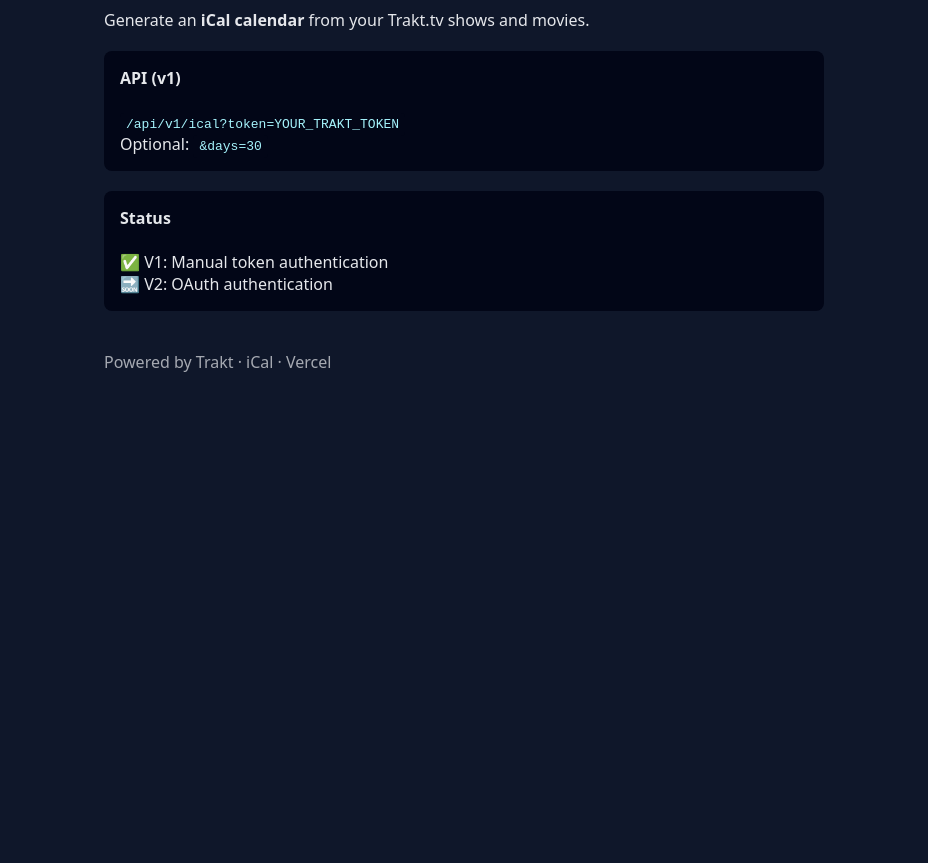
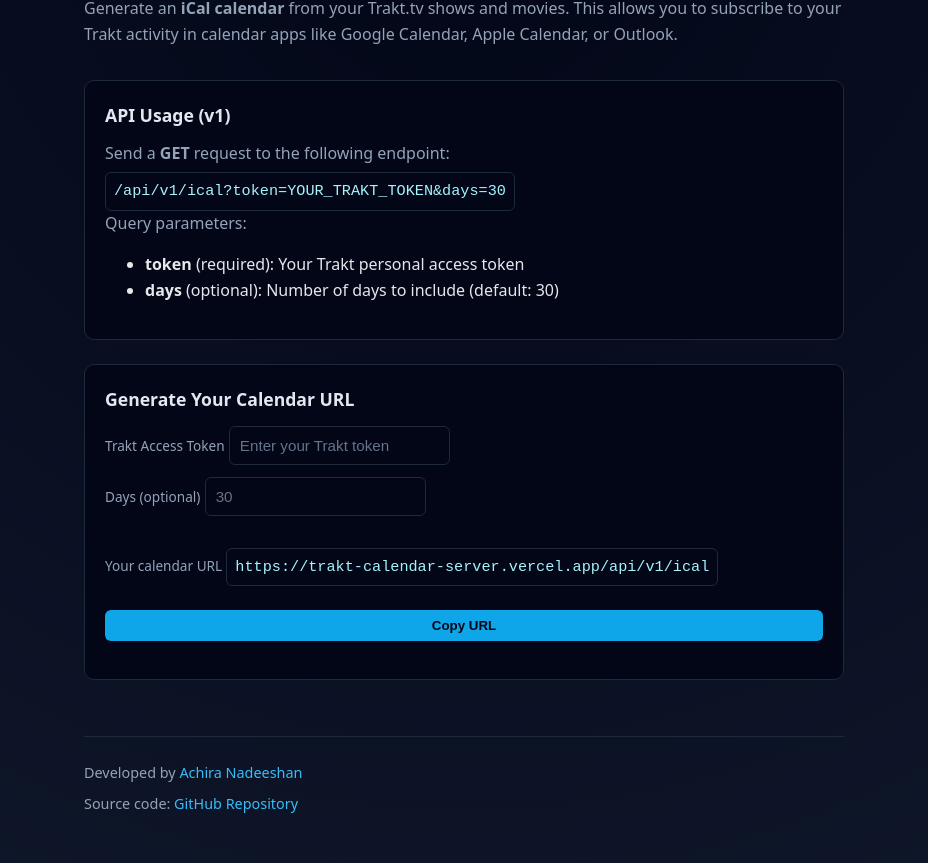
Before and after one commit to AchiraNadeeshan/trakt-calendar-server, a website: page public/index.html in a window 1280 px wide. Shown: the part 125-988 px from the top of the page, without its empty margins (176-1104 px from the left). Before the commit the page ends 800 px from the top, so only its background shows below. Drawn offline with Linux system fonts and the light colour scheme.

Commit message:
feat: add a form to generate calendar url

```diff
--- a/public/index.html
+++ b/public/index.html
@@ -1,60 +1,284 @@
+<!-- public/index.html -->
 <!DOCTYPE html>
 <html lang="en">
   <head>
     <meta charset="UTF-8" />
     <title>Trakt Calendar Server</title>
     <meta name="viewport" content="width=device-width, initial-scale=1" />
+
     <style>
+      :root {
+        --bg: #0f172a;
+        --panel: #020617;
+        --text: #e5e7eb;
+        --muted: #94a3b8;
+        --accent: #38bdf8;
+        --accent-soft: #0ea5e9;
+        --border: #1e293b;
+      }
+
+      * {
+        box-sizing: border-box;
+      }
+
       body {
-      font-family: system-ui, sans-serif;
-      background: #0f172a;
-      color: #e5e7eb;
-      padding: 40px;
+        margin: 0;
+        font-family: system-ui, -apple-system, BlinkMacSystemFont, sans-serif;
+        background: radial-gradient(circle at top, #020617, var(--bg));
+        color: var(--text);
+        padding: 48px 16px;
+        line-height: 1.6;
       }
+
       .container {
-      max-width: 720px;
+        max-width: 760px;
         margin: auto;
       }
+
+      header {
+        margin-bottom: 32px;
+      }
+
       h1 {
-      color: #38bdf8;
+        font-size: 2.4rem;
+        margin: 0 0 12px;
+        color: var(--accent);
       }
+
+      p {
+        margin: 0;
+        color: var(--muted);
+      }
+
+      a {
+        color: var(--accent);
+        text-decoration: none;
+      }
+
+      a:hover {
+        text-decoration: underline;
+      }
+
+      .box {
+        background: var(--panel);
+        border: 1px solid var(--border);
+        padding: 20px;
+        border-radius: 10px;
+        margin-top: 24px;
+      }
+
+      .box h2 {
+        margin: 0 0 12px;
+        font-size: 1.1rem;
+        color: #e2e8f0;
+      }
+
       code {
+        display: inline-block;
         background: #020617;
-      padding: 4px 6px;
-      border-radius: 4px;
+        border: 1px solid var(--border);
+        padding: 6px 8px;
+        border-radius: 6px;
         color: #a5f3fc;
+        font-size: 0.95rem;
+        margin-top: 6px;
       }
-    .box {
+
+      .status {
+        display: grid;
+        gap: 6px;
+      }
+
+      footer {
+        margin-top: 56px;
+        padding-top: 24px;
+        border-top: 1px solid var(--border);
+        font-size: 0.9rem;
+        color: var(--muted);
+        display: flex;
+        flex-direction: column;
+        gap: 8px;
+      }
+
+      .footer-links {
+        display: flex;
+        gap: 16px;
+        flex-wrap: wrap;
+      }
+
+      .input-group {
+        display: grid;
+        gap: 12px;
+        margin-top: 12px;
+      }
+
+      label {
+        font-size: 0.85rem;
+        color: var(--muted);
+      }
+
+      input {
         background: #020617;
-      padding: 16px;
-      border-radius: 8px;
-      margin-top: 20px;
+        border: 1px solid var(--border);
+        border-radius: 6px;
+        padding: 10px;
+        color: var(--text);
+        font-size: 0.95rem;
+      }
+
+      input::placeholder {
+        color: #64748b;
+      }
+
+      .url-preview {
+        margin-top: 14px;
+        word-break: break-all;
+      }
+
+      button {
+        margin-top: 12px;
+        align-self: flex-start;
+        background: var(--accent-soft);
+        border: none;
+        color: #020617;
+        padding: 8px 14px;
+        border-radius: 6px;
+        font-weight: 600;
+        cursor: pointer;
+      }
+
+      button:hover {
+        opacity: 0.9;
+      }
+
+      .copy-status {
+        font-size: 0.8rem;
+        color: var(--muted);
+        margin-top: 6px;
       }
     </style>
   </head>
+
   <body>
     <div class="container">
+      <header>
         <h1>📅 Trakt Calendar Server</h1>
-
         <p>
-      Generate an <strong>iCal calendar</strong> from your Trakt.tv shows and movies.
+          Generate an <strong>iCal calendar</strong> from your Trakt.tv shows
+          and movies. This allows you to subscribe to your Trakt activity in
+          calendar apps like Google Calendar, Apple Calendar, or Outlook.
         </p>
+      </header>
 
       <div class="box">
-      <strong>API (v1)</strong><br /><br />
-      <code>/api/v1/ical?token=YOUR_TRAKT_TOKEN</code><br />
-      Optional: <code>&days=30</code>
+        <h2>API Usage (v1)</h2>
+
+        <p>Send a <strong>GET</strong> request to the following endpoint:</p>
+
+        <code> /api/v1/ical?token=YOUR_TRAKT_TOKEN&days=30 </code>
+
+        <p>Query parameters:</p>
+        <ul>
+          <li>
+            <strong>token</strong> (required): Your Trakt personal access token
+          </li>
+          <li>
+            <strong>days</strong> (optional): Number of days to include
+            (default: 30)
+          </li>
+        </ul>
       </div>
 
       <div class="box">
-      <strong>Status</strong><br /><br />
-      ✅ V1: Manual token authentication<br />
-      🔜 V2: OAuth authentication
+        <h2>Generate Your Calendar URL</h2>
+
+        <div class="input-group">
+          <div>
+            <label for="token">Trakt Access Token</label>
+            <input
+              id="token"
+              type="text"
+              placeholder="Enter your Trakt token"
+              oninput="updateUrl()"
+            />
           </div>
 
-    <p style="margin-top: 40px; opacity: 0.7">
-      Powered by Trakt · iCal · Vercel
+          <div>
+            <label for="days">Days (optional)</label>
+            <input
+              id="days"
+              type="number"
+              placeholder="30"
+              min="1"
+              oninput="updateUrl()"
+            />
+          </div>
+
+          <div class="url-preview">
+            <label>Your calendar URL</label>
+            <code id="generatedUrl">
+              https://trakt-calendar-server.vercel.app/api/v1/ical
+            </code>
+          </div>
+
+          <button onclick="copyUrl()">Copy URL</button>
+          <div class="copy-status" id="copyStatus"></div>
+        </div>
+      </div>
+
+      <footer>
+        <p>
+          Developed by
+          <a
+            href="https://achira.is-a.dev/"
+            target="_blank"
+            rel="noopener noreferrer"
+          >
+            Achira Nadeeshan
+          </a>
         </p>
+        <p>
+          Source code:
+          <a
+            href="https://github.com/AchiraNadeeshan/trakt-calendar-server"
+            target="_blank"
+            rel="noopener noreferrer"
+          >
+            GitHub Repository
+          </a>
+        </p>
+      </footer>
     </div>
+    <script>
+      const BASE_URL = "https://trakt-calendar-server.vercel.app/api/v1/ical";
+
+      function updateUrl() {
+        const token = document.getElementById("token").value.trim();
+        const days = document.getElementById("days").value.trim();
+
+        let url = BASE_URL;
+
+        if (token) {
+          url += `?token=${encodeURIComponent(token)}`;
+          if (days) {
+            url += `&days=${encodeURIComponent(days)}`;
+          }
+        }
+
+        document.getElementById("generatedUrl").textContent = url;
+      }
+
+      function copyUrl() {
+        const url = document.getElementById("generatedUrl").textContent;
+        navigator.clipboard.writeText(url);
+
+        const status = document.getElementById("copyStatus");
+        status.textContent = "Copied to clipboard ✓";
+
+        setTimeout(() => {
+          status.textContent = "";
+        }, 2000);
+      }
+    </script>
   </body>
 </html>
```
Lines whose indentation alone changed are shown as unchanged.
